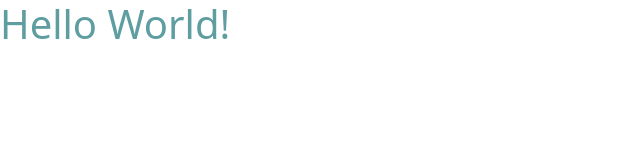
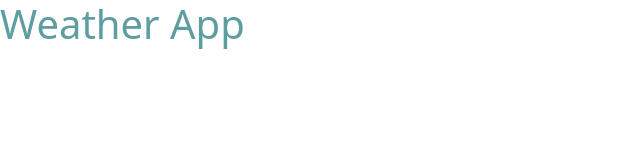
Before and after one commit to shivanibalgoo1992/weather-app-week7, a plain HTML site: page index.html in a window 1280 px wide. Shown: the whole page, without its empty margins (0-640 px from the left). Drawn offline with nearby package versions, Linux system fonts and the light colour scheme.

Commit message:
Change h1 from "Hello World!" to "Weather App"

```diff
--- a/index.html
+++ b/index.html
@@ -10,7 +10,7 @@
 </head>
 <body>
     <div id="container">
-    <h1>Hello World!</h1>
+    <h1>Weather App</h1>
 </div>
     <script src="src/script.js"></script>
 </body>
```
